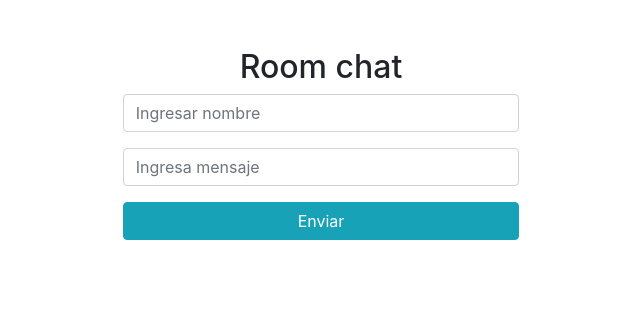
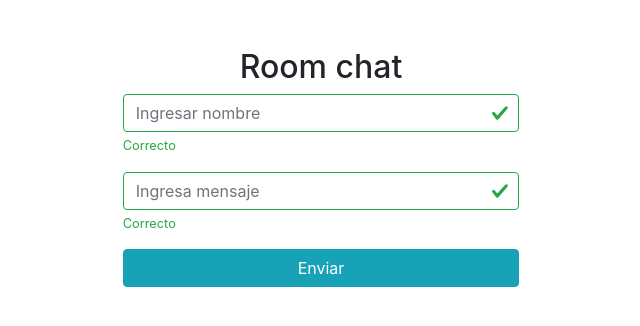
Before and after one commit to juliocabrera820/react-chat-app, a React (Create React App) app in the folder client/: page / in a window 1280 px wide. Shown: the top 326 px of the page, without its empty margins (319-959 px from the left). Built offline with nearby package versions, Linux system fonts and the light colour scheme; no server answers.

Commit message:
feat: validar con react-hook-form y emitir el evento 'mensaje'

```diff
--- a/client/src/componentes/chat.js
+++ b/client/src/componentes/chat.js
@@ -1,28 +1,61 @@
 import React, { useEffect, useState } from "react";
 import io from "socket.io-client";
+import { useForm } from "react-hook-form";
 const socket = io.connect("http://localhost:4000");
 
 const Chat = () => {
   useEffect(() => {}, []);
   const [mensaje, setMensaje] = useState({ usuario: "", text: "" });
   const [mensajes, setMensajes] = useState([]);
+  const { register, handleSubmit, errors } = useForm();
+  const onSubmit = (data, event) => {
+    console.log(data);
+    enviarMensaje(data);
+    event.target.reset();
+  };
+  const enviarMensaje = (mensaje) => {
+    socket.emit("mensaje", mensaje);
+  };
+  const ESPACIOS_BLANCO = "No se permiten espacios en blanco";
   return (
     <div>
       <h2 className="text-center">Room chat</h2>
-      <form>
+      <form onSubmit={handleSubmit(onSubmit)}>
         <div className="form-group">
           <input
+            ref={register({
+              required: "Debes ingresar un usuario",
+              validate: (usuario) => usuario.trim() !== "" || ESPACIOS_BLANCO,
+            })}
             type="text"
-            className="form-control"
+            className={`form-control ${
+              errors.usuario ? "is-invalid" : "is-valid"
+            }`}
             placeholder="Ingresar nombre"
+            name="usuario"
           />
+          <div className="valid-feedback">Correcto</div>
+          <div className="invalid-feedback">
+            {errors.usuario && errors.usuario.message}
+          </div>
         </div>
         <div className="form-group">
           <input
+            ref={register({
+              required: "Debes ingresar un mensaje",
+              validate: (texto) => texto.trim() !== "" || ESPACIOS_BLANCO,
+            })}
             type="text"
-            className="form-control"
+            className={`form-control ${
+              errors.texto ? "is-invalid" : "is-valid"
+            }`}
             placeholder="Ingresa mensaje"
+            name="texto"
           />
+          <div className="valid-feedback">Correcto</div>
+          <div className="invalid-feedback">
+            {errors.texto && errors.texto.message}
+          </div>
         </div>
         <button className="btn btn-info btn-block">Enviar</button>
       </form>
```
